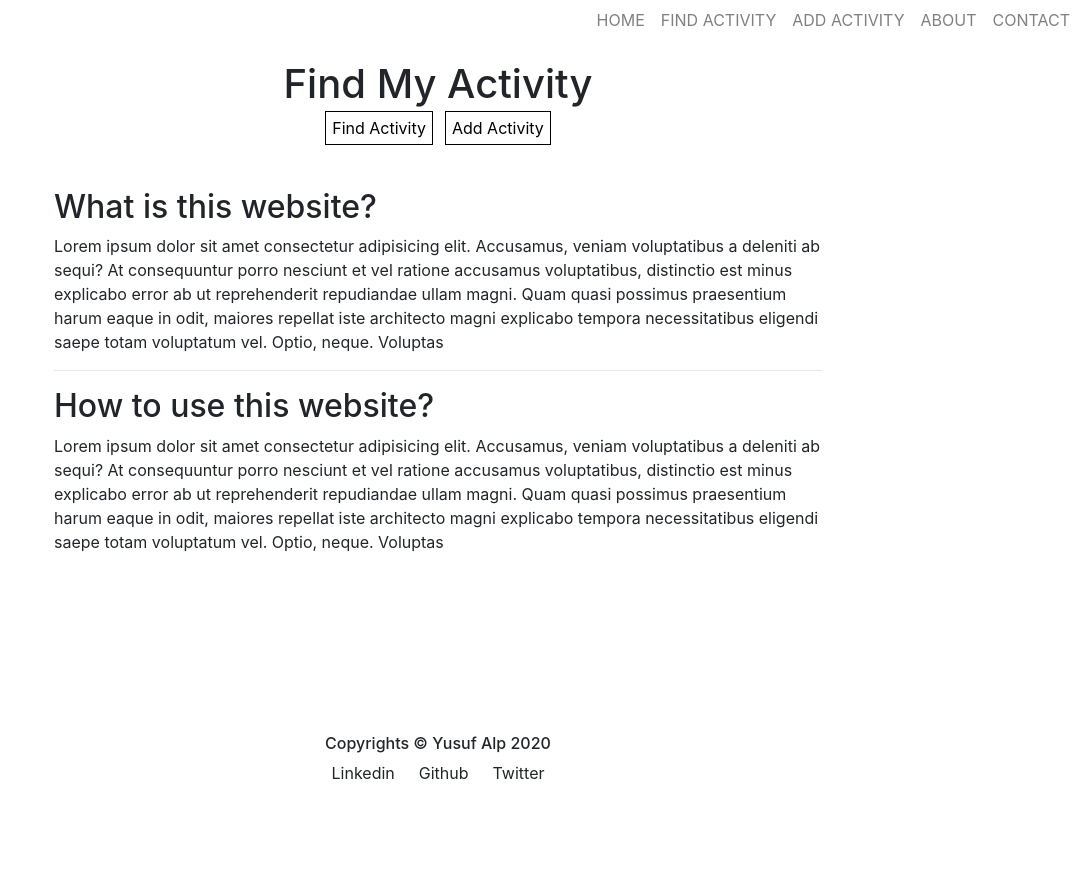
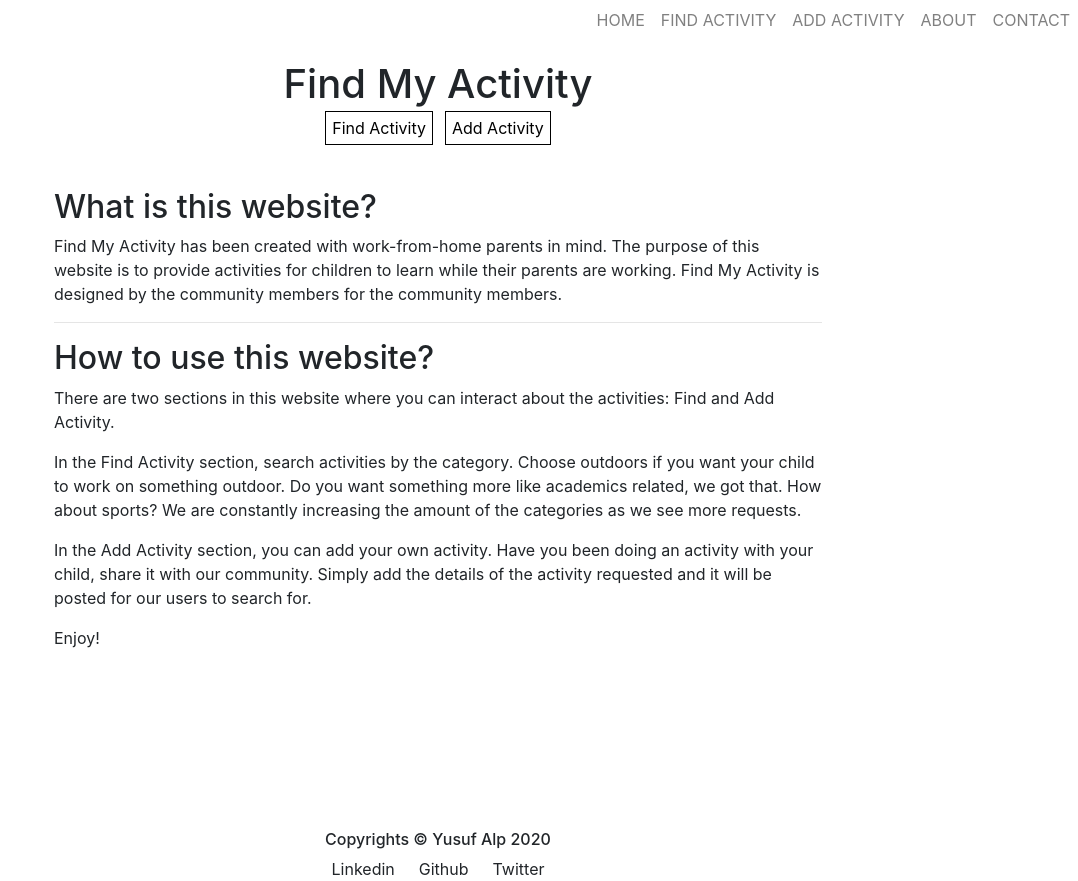
Before and after one commit to yusufalp/find-my-activity, a React (Create React App) app: page / in a window 1280 px wide. Shown: the whole page, without its empty margins (202-1280 px from the left). Before the commit the page ends 800 px from the top, so only its background shows below. Built offline with nearby package versions, Linux system fonts and the light colour scheme.

Commit message:
Added aboout and how to use instructions

```diff
--- a/src/About/About.js
+++ b/src/About/About.js
@@ -9,11 +9,21 @@ export default function About() {
       <hr />
       <section>
         <h2>What is this page is about?</h2>
+        <p>
+          Find My Activity has been created with work-from-home
+          parents in mind. The purpose of this website is to provide
+          activities for children to learn while their parents are working.
+          Find My Activity is designed by the community members for the community members.
+        </p>
       </section>
       <hr />
       <section>
         <h2>Who is the developer</h2>
-        <img src="" alt="profile-pic" />
+        <p>
+          Yusuf is a teacher-turned-software engineer and a Life-long educator and learner
+          who is passionate about technology and education that makes our world better.
+        </p>
+        <img src="public/images/yusuf-alp-300x299.jpg" alt="profile-pic" />
       </section>
     </div>
   )
--- a/src/AddActivity/AddActivity.js
+++ b/src/AddActivity/AddActivity.js
@@ -56,6 +56,11 @@ class AddActivity extends React.Component {
       <div>
         <header>
           <h2>Add Activity</h2>
+          <p>
+            In this section, you can share your activity with our community by filling out the
+            form below and let people find it by searching through our list of activities.
+            Thank you in advance for sharing.
+          </p>
         </header>
         <section>
           <form method="get" onSubmit={e => this.handleDataSubmit(e)}>
--- a/src/FindActivity/FindActivity.js
+++ b/src/FindActivity/FindActivity.js
@@ -25,6 +25,10 @@ class FindActivity extends React.Component {
       <div>
         <header>
           <h2>Find Activity</h2>
+          <p>
+            In this section, you can search activities from the categories listed below and
+            click find. The results will be listed below.
+          </p>
         </header>
         <section>
           <form onSubmit={e => this.handleSubmit(e)}>
--- a/src/Home/Home.js
+++ b/src/Home/Home.js
@@ -13,33 +13,31 @@ export default function Home() {
       <section>
         <h2>What is this website?</h2>
         <p>
-          Lorem ipsum dolor sit amet consectetur
-          adipisicing elit. Accusamus, veniam
-          voluptatibus a deleniti ab sequi? At
-          consequuntur porro nesciunt et vel ratione
-          accusamus voluptatibus, distinctio est minus
-          explicabo error ab ut reprehenderit repudiandae
-          ullam magni. Quam quasi possimus praesentium harum
-          eaque in odit, maiores repellat iste architecto
-          magni explicabo tempora necessitatibus eligendi
-          saepe totam voluptatum vel. Optio, neque. Voluptas
+          Find My Activity has been created with work-from-home parents in mind. The purpose of this
+          website is to provide activities for children to learn while their parents are working. Find My Activity
+          is designed by the community members for the community members.
               </p>
       </section>
       <hr />
       <section>
         <h2>How to use this website?</h2>
         <p>
-          Lorem ipsum dolor sit amet consectetur
-          adipisicing elit. Accusamus, veniam
-          voluptatibus a deleniti ab sequi? At
-          consequuntur porro nesciunt et vel ratione
-          accusamus voluptatibus, distinctio est minus
-          explicabo error ab ut reprehenderit repudiandae
-          ullam magni. Quam quasi possimus praesentium harum
-          eaque in odit, maiores repellat iste architecto
-          magni explicabo tempora necessitatibus eligendi
-          saepe totam voluptatum vel. Optio, neque. Voluptas
-              </p>
+          There are two sections in this website where you can interact about the activities: Find and Add
+          Activity.
+        </p>
+        <p>
+          In the Find Activity section, search activities by the category. Choose outdoors if you want
+          your child to work on something outdoor. Do you want something more like academics related, we got that. How about sports?
+          We are constantly increasing the amount of the categories as we see more requests.
+        </p>
+        <p>
+          In the Add Activity section, you can add your own activity. Have you been doing an activity with your child,
+          share it with our community. Simply add the details of the activity requested and it will be posted for our
+          users to search for.
+        </p>
+        <p>
+          Enjoy!
+        </p>
       </section>
     </div>
   )
```
